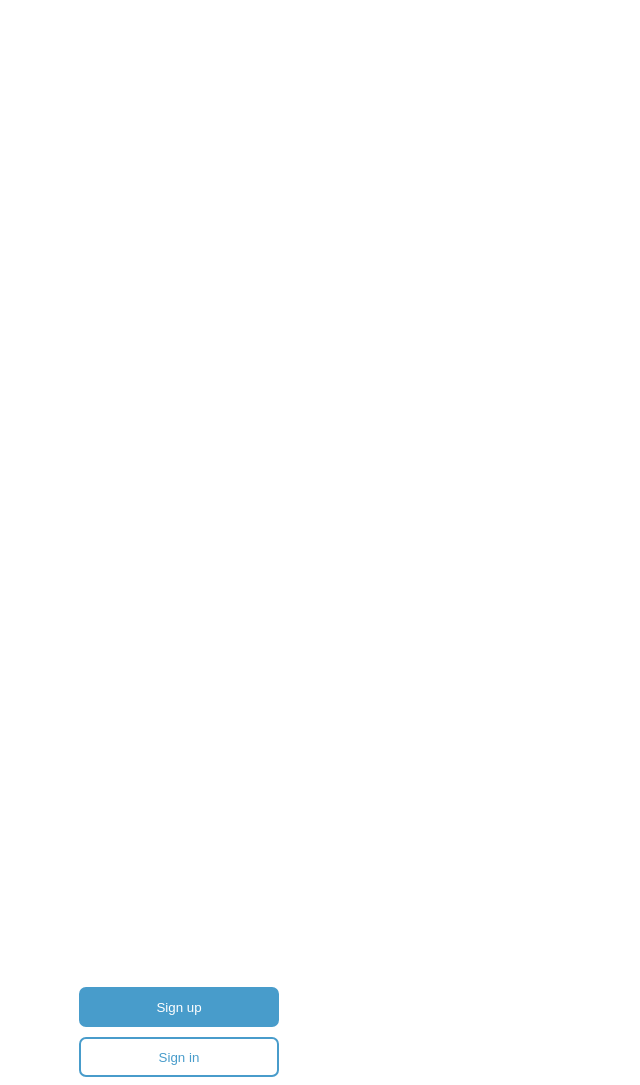
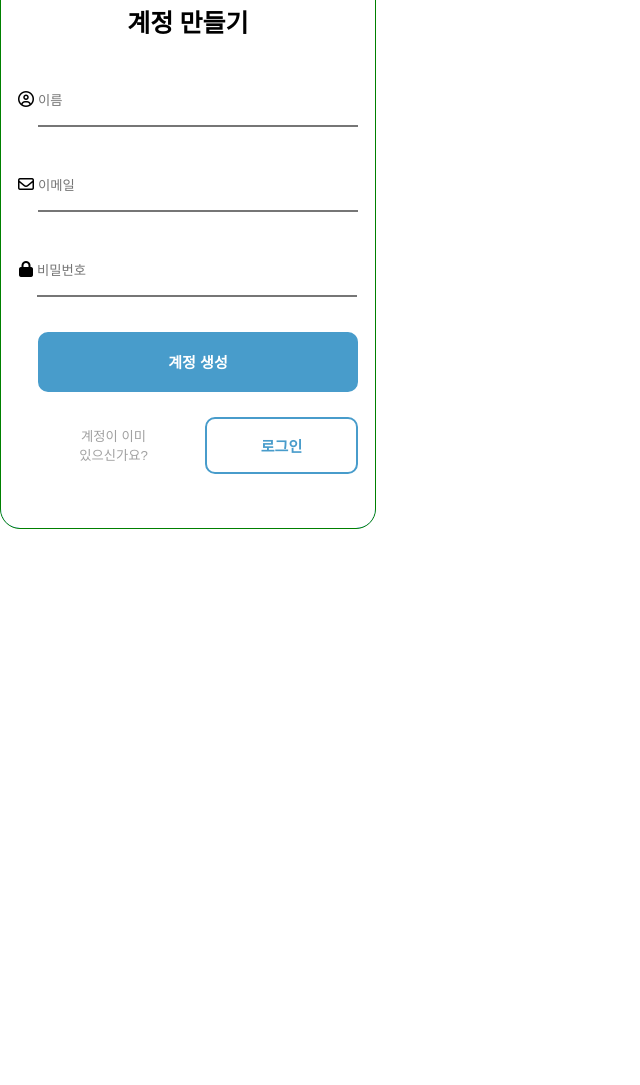
Before and after one commit to sungwooKang11/sign-up-form, a plain HTML site: page index.html in a window 1280 px wide. Shown: the part 171-1256 px from the top of the page, without its empty margins (0-640 px from the left). After the commit the page ends 800 px from the top, so only its background shows below. Drawn offline with Linux system fonts and the light colour scheme.

Commit message:
sign up complete

```diff
--- a/index.html
+++ b/index.html
@@ -4,22 +4,36 @@
     <meta charset="UTF-8">
     <meta http-equiv="X-UA-Compatible" content="IE=edge">
     <meta name="viewport" content="width=device-width, initial-scale=1.0">
+    <script src="https://kit.fontawesome.com/d7a2c2462d.js" crossorigin="anonymous"></script>
     <link href="style.css" rel="stylesheet">
-    <title>Document</title>
+    <title>Sign Up</title>
 </head>
 <body>
     <div class="all">
-        <div class="firstPageUp">
-
-        </div>
-        <div class="firstPageDown">
+        <div class="firstPage">
+            <h1 class="create">계정 만들기</h1>
+            <h3 class="createKR"></h3>
             <form>
-                <button class="signUp">Sign up</button>
+                <i class="far fa-user-circle"></i>
+                <input type="text" class="name" placeholder="이름" >
             </form>
             <form>
-                <button class="signIn">Sign in</button>
+                <i class="far fa-envelope"></i>
+                <input type="text" class="email" placeholder="이메일" >
+            </form>
+            <form>
+                <i class="fas fa-lock"></i>
+                <input type="password" class="pw" placeholder="비밀번호" >
+            </form>
+            <form>
+                <button class="signUpBtn">계정 생성</button>
+            </form>
+            <form class="footerBtns">
+                <button class="already">계정이 이미 <br>있으신가요?</button>
+                <button class="logInBtn">로그인</button>
             </form>
         </div>
     </div>
+    <script src="script.js"></script>
 </body>
 </html>
--- /dev/null
+++ b/script.js
@@ -0,0 +1,4 @@
+let firstPage = document.querySelector(".firstPage");
+firstPage.onclick = function() {
+    firstPage.classList.toggle("active")
+}
--- a/style.css
+++ b/style.css
@@ -1,50 +1,146 @@
-body {
+input:focus {
+    outline:none;
+}
 
+* {
+    margin: 0;
+    padding: 0;
+    box-sizing: border-box;
 }
 
 .all {
-    display: grid;
-    grid-template-columns: 342px;
-    grid-template-rows: 620px;
+    position: relative;
+    border:solid 1px green;
+    background: rgb(34, 136, 195);
+    width: 376px;
+    height: 700px;
+    border-radius: 20px;
+    display: flex;
+    justify-content: center;
+    align-items: flex-end;
+    cursor: pointer;
+    overflow: hidden;
 }
 
-.firstPageDown {
-    width: 342px;
-    height: 620px;
+.firstPage {
+    position: absolute;
+    background: white;
+    width: 376px;
+    height: 580px;
     display: flex;
     flex-direction: column;
-    justify-content: flex-end;
+    justify-content: center;
     align-items: center;
+    border-radius: 20px;
+    box-shadow: 0px 10px 20px rgba(0,0,0,0.08);
+    transition: 0.5s;
+    cursor: pointer;
+}
+
+.firstPage.active {
+    transform: translateY(550px);
+}
 
 
 
+.create {
+    margin: 0;
+    font-size: 25px;
+    margin-bottom: 3px;
 }
 
-.signUp {
-    width: 200px;
-    height: 40px;
-    margin-bottom: 10px;
-    border-radius: 7px;
+.createKR {
+    margin: 0;
+    margin-bottom: 35px;
+    font-size: 13px;
+    color: gray;
+}
+
+.name {
+    width: 320px;
+    height: 50px;
+    margin-bottom: 35px;
+
+    border-left-width:0;
+    border-right-width:0;
+    border-top-width:0;
+    border-bottom-width:1;
+}
+
+.email {
+    width: 320px;
+    height: 50px;
+    margin-bottom: 35px;
+    border-left-width:0;
+    border-right-width:0;
+    border-top-width:0;
+    border-bottom-width:1;
+}
+
+
+.pw {
+    width: 320px;
+    height: 50px;
+    margin-bottom: 35px;
+    border-left-width:0;
+    border-right-width:0;
+    border-top-width:0;
+    border-bottom-width:1;
+}
+
+.signUpBtn {
+    width: 320px;
+    height: 60px;
+    font-size: 15px;
+    font-weight: bold;
+    margin-left: 20px;
+    margin-bottom: 25px;
+    border-radius: 10px;
     background-color: rgb(72,156,203);
     color: white;
     border: 2px solid rgb(72,156,203);
 }
 
-.signUp:hover {
+.signUpBtn:hover {
     background-color: rgb(15, 133, 202);
     color: white;
 }
 
-.signIn {
-    width: 200px;
-    height: 40px;
-    border-radius: 7px;
+.footerBtns {
+    display: flex;
+
+}
+
+.already {
+    background: #fff;
+    color: rgb(161, 161, 161);
+    width: 153px;
+    height: 57px;
+    margin-right: 15px;
+    margin-left: 19px;
+    border-left-width:0;
+    border-right-width:0;
+    border-top-width:0;
+    border-bottom-width:0;
+    border-radius: 10px;
+}
+
+.already:hover {
+    color: black;
+}
+
+.logInBtn {
+    width: 153px;
+    height: 57px;
+    font-size: 15px;
+    font-weight: bold;
+    border-radius: 10px;
     background-color: white;
     color: rgb(72,156,203);
     border: 2px solid rgb(72,156,203);
 }
 
-.signIn:hover {
+.logInBtn:hover {
     background-color: rgb(72,156,203);
     color: white;
 }
```
